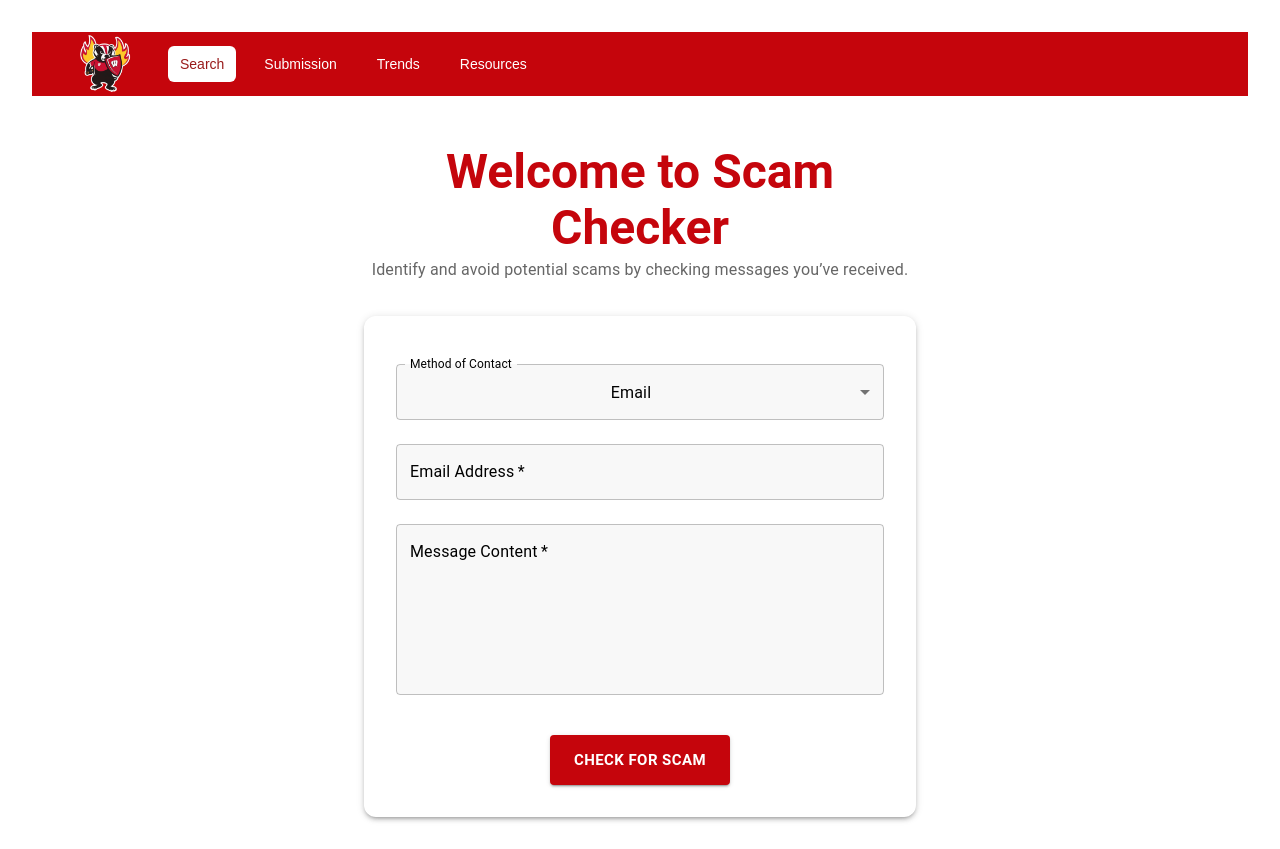
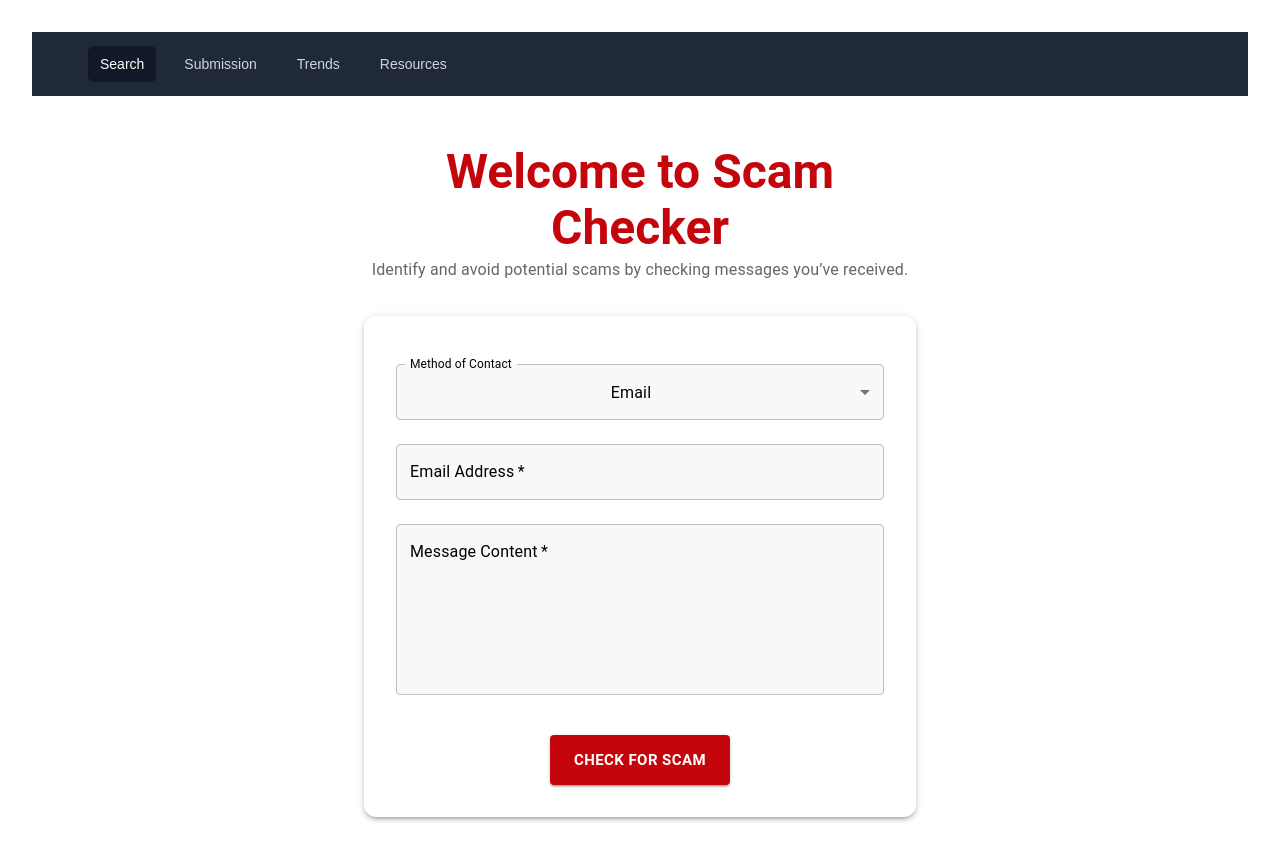
Before and after one commit to Snake9211/madhacksfall2024, a React (Vite) app: page / in a window 1280 px wide. Built offline with nearby package versions, Linux system fonts and the light colour scheme; a web font is replaced by a local one.

Commit message:
minor name change

```diff
--- a/src/components/navBar.tsx
+++ b/src/components/navBar.tsx
@@ -1,11 +1,12 @@
 import { Disclosure, DisclosureButton } from '@headlessui/react';
-import { Link, useLocation } from 'react-router-dom';
+
+import { Link } from 'react-router-dom';
 
 const navigation = [
-  { name: 'Search', href: '/' },
-  { name: 'Submission', href: '/submission' },
-  { name: 'Trends', href: '/trends' },
-  { name: 'Resources', href: '/resources' },
+  { name: 'Search', href: '/', current: true },
+  { name: 'Submission', href: '/submission', current: false },
+  { name: 'Trends', href: '/trends', current: false },
+  { name: 'Resources', href: '/resources', current: false },
 ];
 
 function classNames(...classes: string[]) {
@@ -13,21 +14,10 @@ function classNames(...classes: string[]) {
 }
 
 export default function NavBar() {
-  const location = useLocation();
-
   return (
-    <Disclosure as="nav" style={{ backgroundColor: '#c5050c' }}>
+    <Disclosure as="nav" className="bg-gray-800">
       <div className="mx-auto max-w-7xl px-2 sm:px-6 lg:px-8">
         <div className="relative flex h-16 items-center justify-between">
-
-          <div className="flex-shrink-0">
-            <img
-              src="../badger_shield.png"
-              alt="Logo"
-              className="h-20 w-20"
-            />
-          </div>
-
           <div className="flex flex-1 items-center justify-center sm:items-stretch sm:justify-start">
             <div className="hidden sm:ml-6 sm:block">
               <div className="flex space-x-4">
@@ -36,9 +26,7 @@ export default function NavBar() {
                     key={item.name}
                     to={item.href}
                     className={classNames(
-                      location.pathname === item.href
-                        ? 'bg-white text-red-800' // White background with red text for active link
-                        : 'text-white hover:bg-red-700 hover:text-white', // Hover effect with darker red
+                      item.current ? 'bg-gray-900 text-white' : 'text-gray-300 hover:bg-gray-700 hover:text-white',
                       'rounded-md px-3 py-2 text-sm font-medium'
                     )}
                   >
@@ -59,9 +47,7 @@ export default function NavBar() {
               as={Link}
               to={item.href}
               className={classNames(
-                location.pathname === item.href
-                  ? 'bg-white text-red-800' // White background with red text for active link
-                  : 'text-white hover:bg-red-700 hover:text-white', // Hover effect with darker red
+                item.current ? 'bg-gray-900 text-white' : 'text-gray-300 hover:bg-gray-700 hover:text-white',
                 'block rounded-md px-3 py-2 text-base font-medium'
               )}
             >
```
